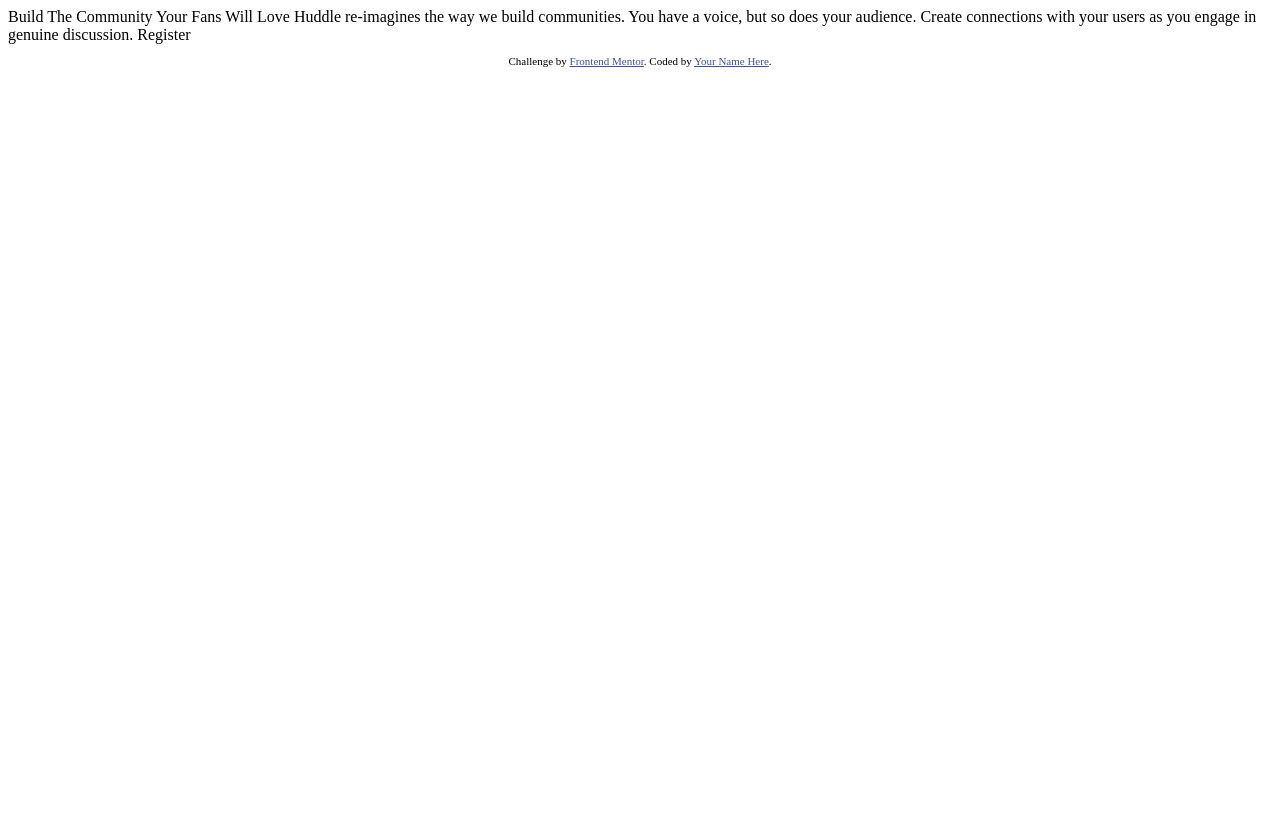
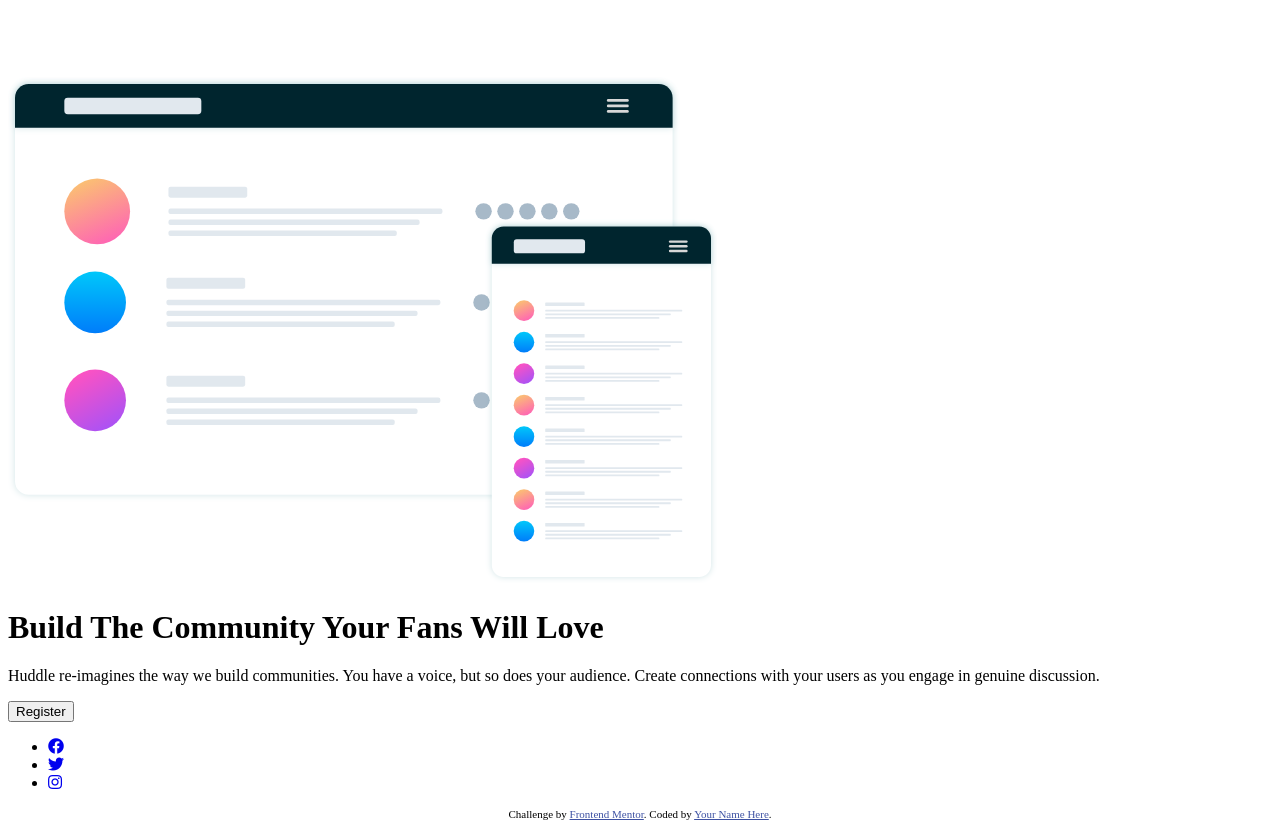
Before and after one commit to ltk55/huddle-landing-page-with-single-introductory-section, a plain HTML site: page index.html in a window 1280 px wide. Before the commit the page ends 800 px from the top, so only its background shows below. Drawn offline with Linux system fonts and the light colour scheme.

Commit message:
Add HTML

```diff
--- a/index.html
+++ b/index.html
@@ -1,32 +1,78 @@
 <!DOCTYPE html>
 <html lang="en">
   <head>
-  <meta charset="UTF-8">
-  <meta name="viewport" content="width=device-width, initial-scale=1.0"> <!-- displays site properly based on user's device -->
+    <meta charset="UTF-8" />
+    <meta name="viewport" content="width=device-width, initial-scale=1.0" />
+    <!-- displays site properly based on user's device -->
 
-  <link rel="icon" type="image/png" sizes="32x32" href="./images/favicon-32x32.png">
+    <link
+      rel="icon"
+      type="image/png"
+      sizes="32x32"
+      href="./images/favicon-32x32.png"
+    />
 
-  <title>Frontend Mentor | Huddle landing page with single introductory section</title>
+    <link
+      rel="stylesheet"
+      href="https://use.fontawesome.com/releases/v5.15.4/css/all.css"
+      integrity="sha384-DyZ88mC6Up2uqS4h/KRgHuoeGwBcD4Ng9SiP4dIRy0EXTlnuz47vAwmeGwVChigm"
+      crossorigin="anonymous"
+    />
+
+    <link rel="stylesheet" href="index.css" />
+
+    <title>
+      Frontend Mentor | Huddle landing page with single introductory section
+    </title>
 
     <!-- Feel free to remove these styles or customise in your own stylesheet 👍 -->
     <style>
-    .attribution { font-size: 11px; text-align: center; }
-    .attribution a { color: hsl(228, 45%, 44%); }
+      .attribution {
+        font-size: 11px;
+        text-align: center;
+      }
+      .attribution a {
+        color: hsl(228, 45%, 44%);
+      }
     </style>
   </head>
   <body>
+    <div class="container">
+      <img src=".\images\logo.svg" alt="logo" />
 
-  Build The Community Your Fans Will Love
+      <div class="content">
+        <img src=".\images\illustration-mockups.svg" alt="" />
 
-  Huddle re-imagines the way we build communities. You have a voice, but so does your audience.
-  Create connections with your users as you engage in genuine discussion.
+        <h1>Build The Community Your Fans Will Love</h1>
 
-  Register
+        <p>
+          Huddle re-imagines the way we build communities. You have a voice, but
+          so does your audience. Create connections with your users as you
+          engage in genuine discussion.
+        </p>
+
+        <button>Register</button>
+      </div>
+
+      <ul>
+        <li>
+          <a href="#"><i class="fab fa-facebook"></i></a>
+        </li>
+        <li>
+          <a href="#"><i class="fab fa-twitter"></i></a>
+        </li>
+        <li>
+          <a href="#"><i class="fab fa-instagram"></i></a>
+        </li>
+      </ul>
+    </div>
 
     <footer>
       <p class="attribution">
-      Challenge by <a href="https://www.frontendmentor.io?ref=challenge" target="_blank">Frontend Mentor</a>.
-      Coded by <a href="#">Your Name Here</a>.
+        Challenge by
+        <a href="https://www.frontendmentor.io?ref=challenge" target="_blank"
+          >Frontend Mentor</a
+        >. Coded by <a href="#">Your Name Here</a>.
       </p>
     </footer>
   </body>
```
Lines whose indentation alone changed are shown as unchanged.
